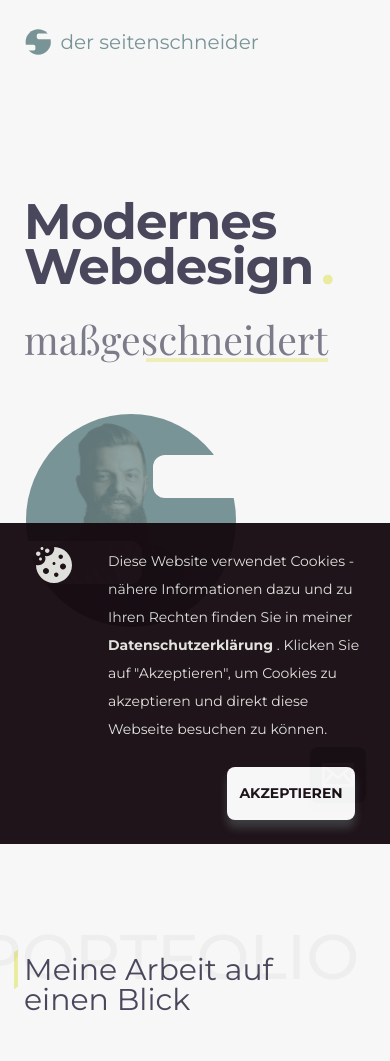
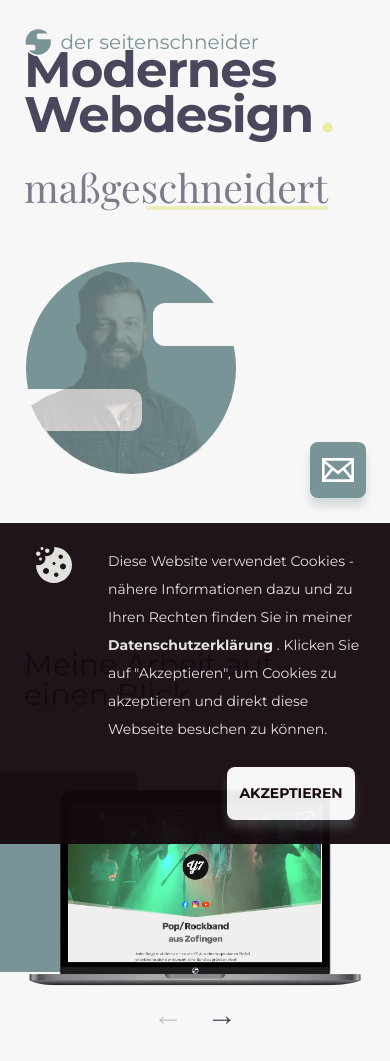
Before and after one commit to derseitenschneider/Der-Seitenschneider-Site, a PHP site: page / in a window 390 px wide. Shown: the top 1061 px of the page. Run offline with PHP 8.4, Linux system fonts and the light colour scheme.

Commit message:
Hero padding/height

```diff
--- a/css/queries.css
+++ b/css/queries.css
@@ -267,11 +267,6 @@
 /********************************************/
 
 @media (max-width: 47em) {
-  /* .container-hero {
-    padding: 2.4rem;
-    column-gap: 0;
-  } */
-
   .container-hero--left {
     grid-column: 1/3;
   }
@@ -563,7 +558,6 @@
   }
 
   .section-hero {
-    height: 98vh;
     padding: 4.8rem 2.4rem;
   }
 
```
